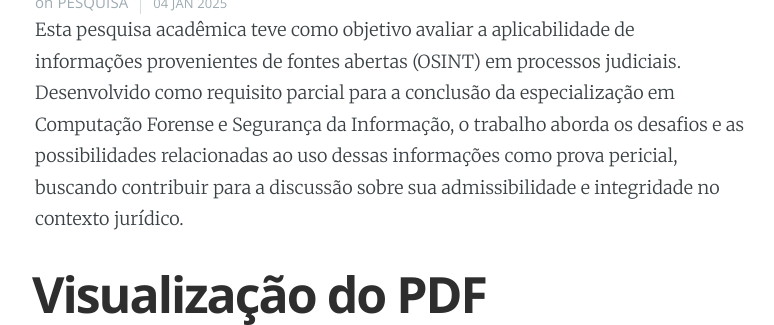
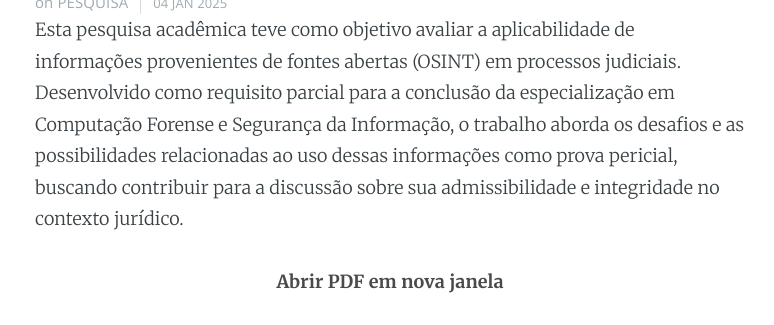
Before and after one commit to Ls4ss/blog, a Jekyll site: the page built from _posts/2025-01-04-Pesquisa-Acadêmica.md, in a window 1280 px wide and 900 px high, scrolled down 827 px, cut to the strip 0-325 px from the top of the window. Shown: the whole strip, without its empty margins (250-1024 px from the left). Built offline with Jekyll 4.4.1, drawn with Linux system fonts in a browser that asks for light colours.

Commit message:
Update 2025-01-04-Pesquisa-Acadêmica.md

```diff
--- a/_posts/2025-01-04-Pesquisa-Acadêmica.md
+++ b/_posts/2025-01-04-Pesquisa-Acadêmica.md
@@ -8,16 +8,15 @@
 
 Esta pesquisa acadêmica teve como objetivo avaliar a aplicabilidade de informações provenientes de fontes abertas (OSINT) em processos judiciais. Desenvolvido como requisito parcial para a conclusão da especialização em Computação Forense e Segurança da Informação, o trabalho aborda os desafios e as possibilidades relacionadas ao uso dessas informações como prova pericial, buscando contribuir para a discussão sobre sua admissibilidade e integridade no contexto jurídico.
 
-# Visualização do PDF
-
-<iframe
-    src="https://lucassouza.io/lab/assets/pdf/Fontes%20Abertas%20de%20Intelig%C3%AAncia%20(OSINT)_Estrat%C3%A9gias%20para%20Garantir%20a%20Integridade%20e%20Admissibilidade%20em%20Investiga%C3%A7%C3%B5es%20Forenses%20Digitais.pdf"
-    style="width: 100%; height: 90vh; border: none;"
-    title="Visualização do PDF">
-</iframe>
 
 <p style="text-align: center;">
   <a href="https://lucassouza.io/lab/assets/pdf/Fontes%20Abertas%20de%20Intelig%C3%AAncia%20(OSINT)_Estrat%C3%A9gias%20para%20Garantir%20a%20Integridade%20e%20Admissibilidade%20em%20Investiga%C3%A7%C3%B5es%20Forenses%20Digitais.pdf" target="_blank" style="text-decoration: none; font-weight: bold;">
     Abrir PDF em nova janela
   </a>
 </p>
+
+<iframe
+src="https://lucassouza.io/lab/assets/pdf/Fontes%20Abertas%20de%20Intelig%C3%AAncia%20(OSINT)_Estrat%C3%A9gias%20para%20Garantir%20a%20Integridade%20e%20Admissibilidade%20em%20Investiga%C3%A7%C3%B5es%20Forenses%20Digitais.pdf"
+    style="width: 100%; height: 90vh; border: none;"
+    title="Visualização do PDF">
+</iframe>
```
